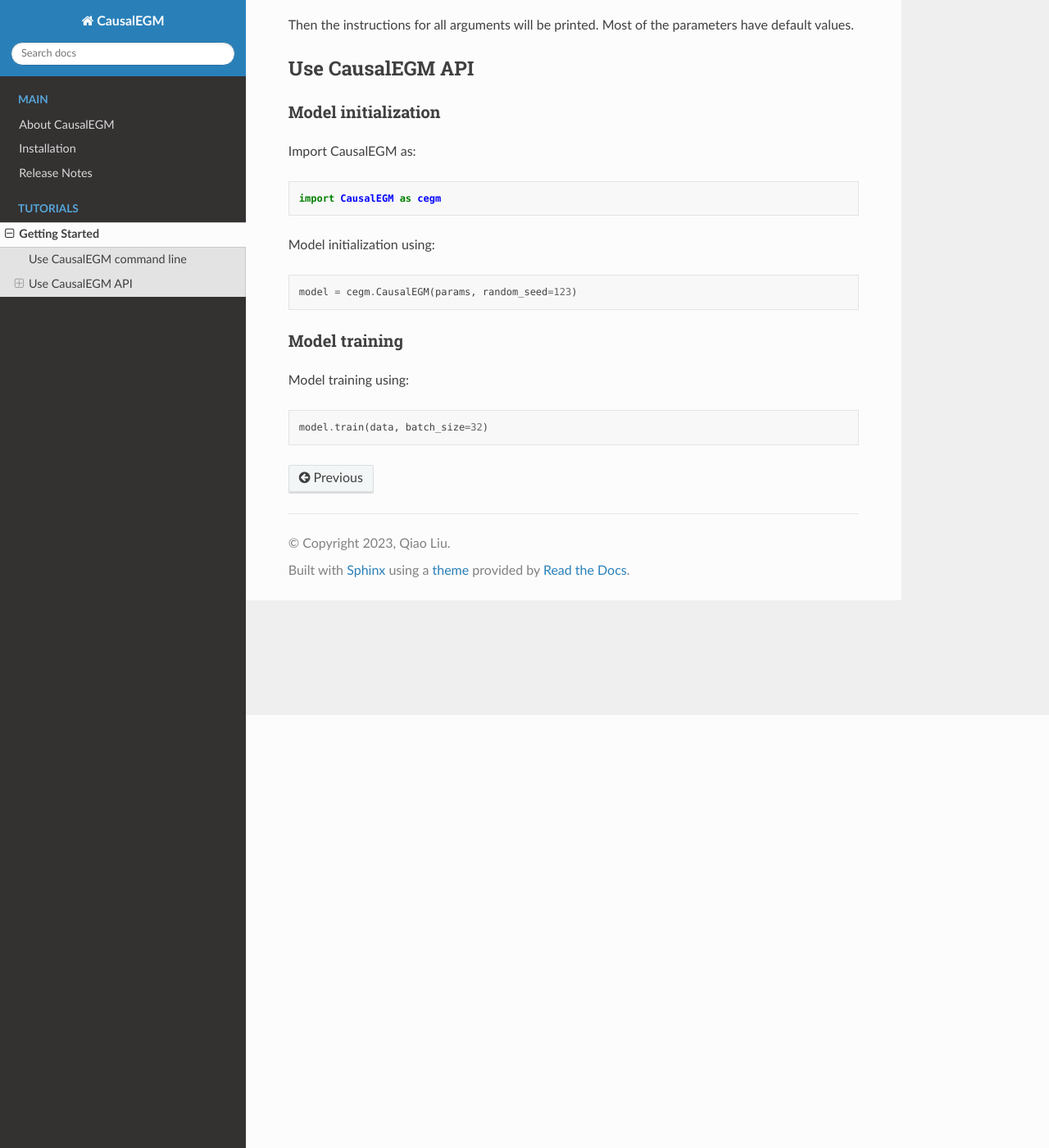
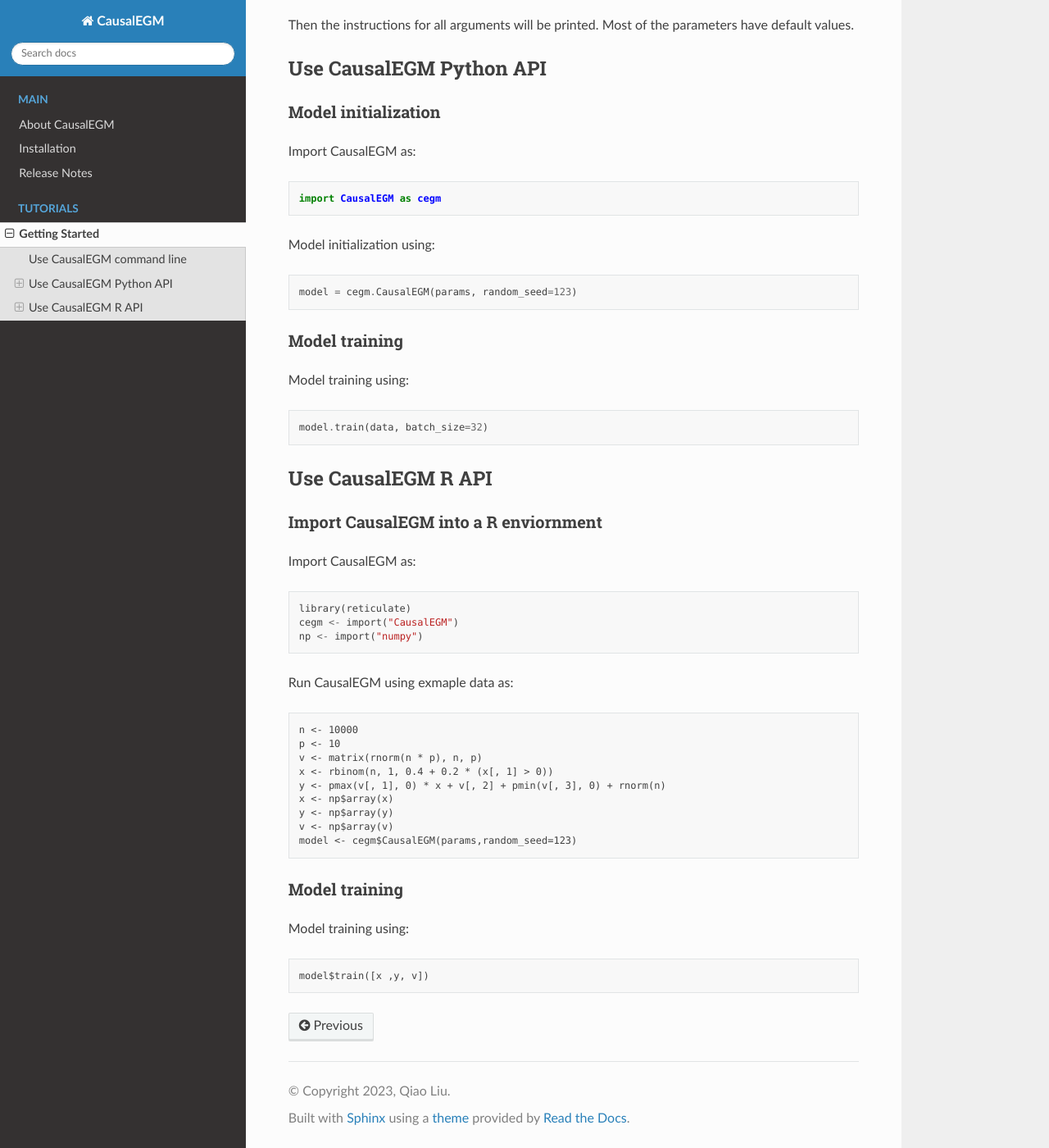
Before and after one commit to SUwonglab/CausalEGM, a Sphinx documentation site: the page built from docs/source/get_started.rst, in a window 1280 px wide and 1400 px high, scrolled down 528 px. Shown: the whole window at 82% size. Built offline with Sphinx 7.4.7 and the Read the Docs theme 2.0.0, drawn with Linux system fonts in a browser that asks for light colours.

Commit message:
add R api

```diff
--- a/docs/source/get_started.rst
+++ b/docs/source/get_started.rst
@@ -19,7 +19,7 @@
 Then the instructions for all arguments will be printed. Most of the parameters have default values.
 
 
-Use CausalEGM API
+Use CausalEGM Python API
 ^^^^^^^^^^^^^^^^^
 
 Model initialization
@@ -39,3 +39,34 @@
 Model training using::
 
     model.train(data, batch_size=32)
+
+Use CausalEGM R API
+^^^^^^^^^^^^^^^^^
+
+Import CausalEGM into a R enviornment
+''''''''''''''''''''
+
+Import CausalEGM as::
+
+    library(reticulate)
+    cegm <- import("CausalEGM")
+    np <- import("numpy")
+
+Run CausalEGM using exmaple data as::
+
+    n <- 10000
+    p <- 10
+    v <- matrix(rnorm(n * p), n, p)
+    x <- rbinom(n, 1, 0.4 + 0.2 * (x[, 1] > 0))
+    y <- pmax(v[, 1], 0) * x + v[, 2] + pmin(v[, 3], 0) + rnorm(n)
+    x <- np$array(x)
+    y <- np$array(y)
+    v <- np$array(v)
+    model <- cegm$CausalEGM(params,random_seed=123)
+
+Model training
+''''''''''''''
+
+Model training using::
+
+    model$train([x ,y, v])
```
